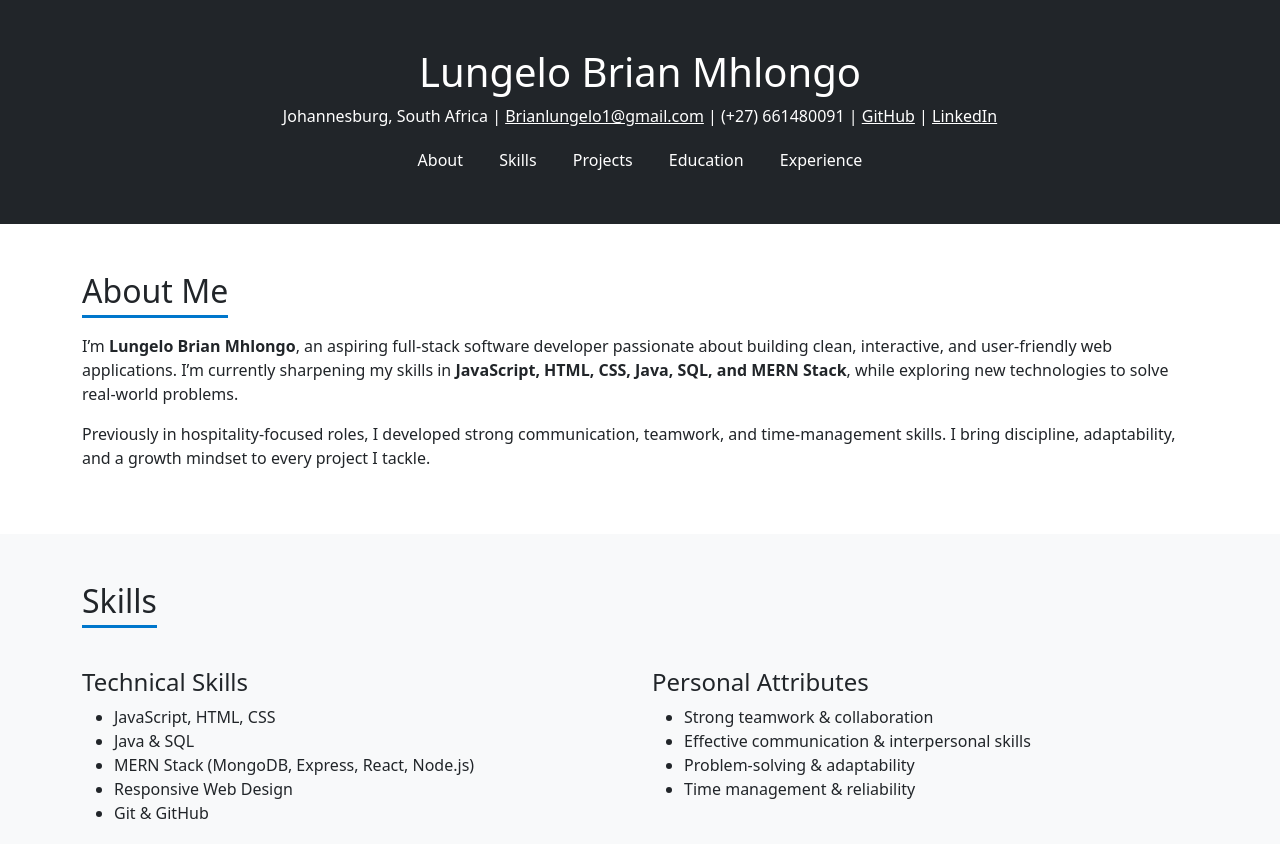
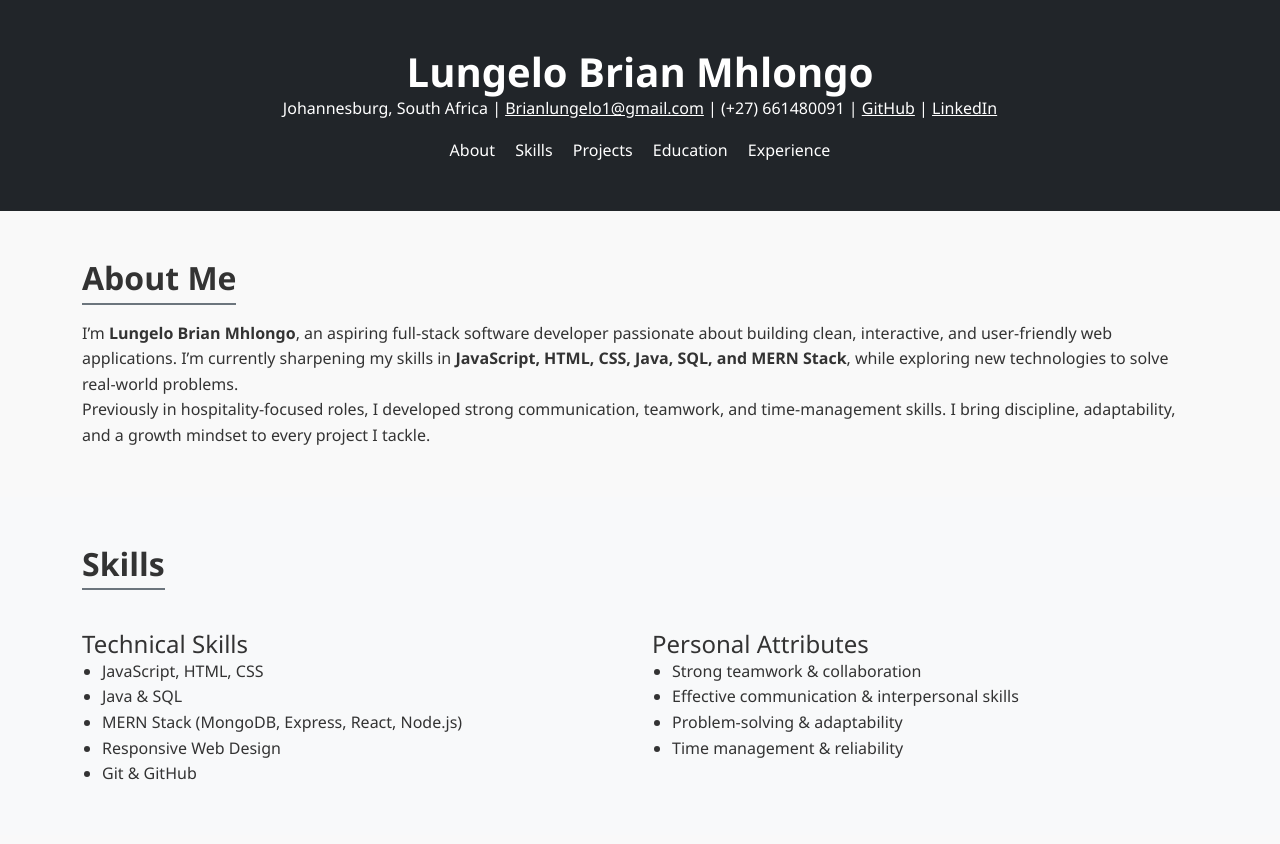
Before and after one commit to Lungelo9723/MyCV, a plain HTML site: page index.html in a window 1280 px wide. Shown: the top 844 px of the page. Drawn offline with nearby package versions, Linux system fonts and the light colour scheme.

Commit message:
Update style.css
Updated styles.css

```diff
--- a/style.css
+++ b/style.css
@@ -1,30 +1,91 @@
-/* Custom styles */
+/* Reset some defaults */
+body, h1, h2, h3, h4, p, ul, li {
+  margin: 0;
+  padding: 0;
+  font-family: 'Segoe UI', Tahoma, Geneva, Verdana, sans-serif;
+}
+
+body {
+  line-height: 1.6;
+  color: #333;
+  background-color: #f9f9f9;
+}
+
+/* Section Titles */
 .section-title {
   font-size: 2rem;
-  border-bottom: 3px solid #0077cc;
+  font-weight: bold;
+  margin-bottom: 1rem;
+  border-bottom: 2px solid #6c757d;
   display: inline-block;
-  padding-bottom: 0.3rem;
-  margin-bottom: 1rem;
+  padding-bottom: 5px;
 }
 
-/* Project card hover */
-.project-card:hover {
-  transform: translateY(-5px);
-  transition: transform 0.3s;
-}
-
-/*smooth links hover*/
-header nav a {
-  display: inline-block;
-  padding: 0.25rem 0.5rem;
-  transition: transform 0.2s ease, background-color 0.2s ease;
-  text-decoration: none;
+/* Header */
+header {
+  background: #343a40;
   color: #fff;
 }
 
-header nav a:hover,
-header nav a:focus {
-  transform: translateY(-3px);
-  background-color: rgba(255,255,255,0.08);
+header h1 {
+  font-size: 2.5rem;
+  font-weight: 700;
+}
+
+header p {
+  font-size: 1rem;
+}
+
+/* Navigation Links */
+header nav a {
+  text-decoration: none;
+  font-weight: 500;
+  transition: color 0.3s;
+}
+
+header nav a:hover {
+  color: #ffc107;
+}
+
+/* Cards for projects */
+.project-card {
+  transition: transform 0.3s, box-shadow 0.3s;
+  border-radius: 0.5rem;
+}
+
+.project-card:hover {
+  transform: translateY(-5px);
+  box-shadow: 0 10px 20px rgba(0,0,0,0.15);
+}
+
+/* Footer */
+footer {
+  background: #343a40;
+  color: #fff;
+  font-size: 0.9rem;
+}
+
+footer a:hover {
+  color: #ffc107;
   text-decoration: underline;
 }
+
+/* Lists */
+ul {
+  list-style-type: disc;
+  padding-left: 20px;
+}
+
+/* Responsive adjustments */
+@media print {
+  header, footer nav, footer p {
+    display: none; /* Hide nav and footer when printing */
+  }
+  body {
+    background: #fff;
+    color: #000;
+  }
+  .section-title {
+    border-bottom: 1px solid #000;
+  }
+}
```
